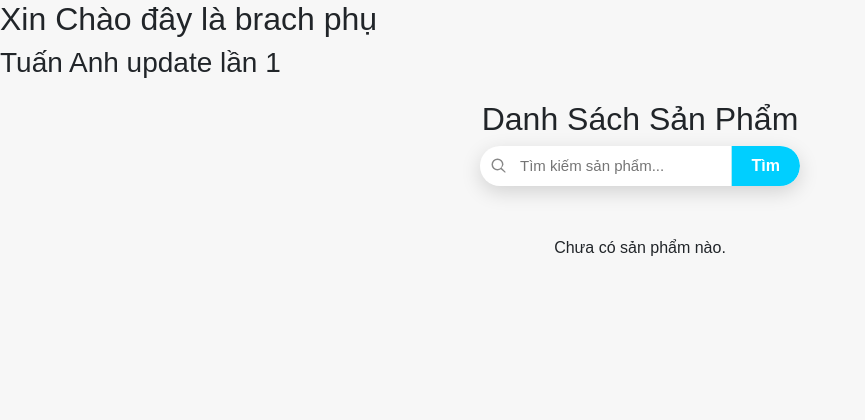
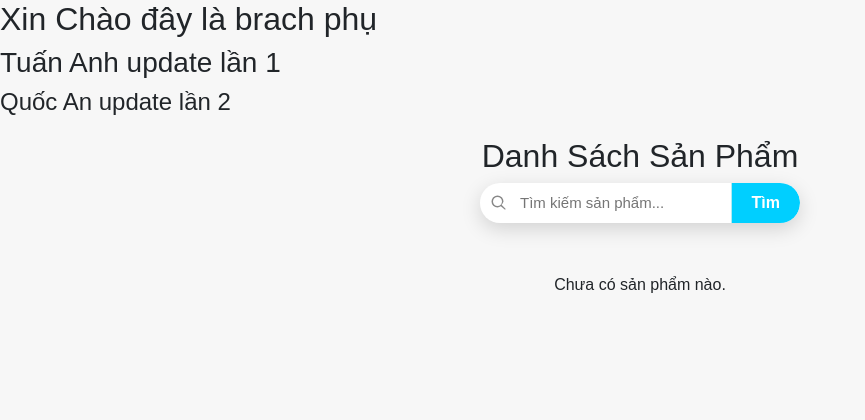
Before and after one commit to PhanTuanAnh2009/BCCK_RENEW, a Django app: page /products/ in a window 1280 px wide. Shown: the part 57-477 px from the top of the page, without its empty margins (0-865 px from the left). Run offline with Django 4.2, Linux system fonts and the light colour scheme; data that the repository does not hold is empty; parts of the project's set-up code (start-up, migrations or seed data) failed here and were passed over.

Commit message:
Update products.html

```diff
--- a/store/templates/store/products.html
+++ b/store/templates/store/products.html
@@ -7,6 +7,7 @@
 {% block content %}
       <h2>Xin Chào đây là brach phụ</h2>
       <h3>Tuấn Anh update lần 1</h3>
+      <h4>Quốc An update lần 2</h4>
         <div style="display:flex; flex-direction: column; align-items: center; margin-bottom:50px; margin-top:20px;">
        <h2 >Danh Sách Sản Phẩm</h2>
        <div class="search-form">
```
